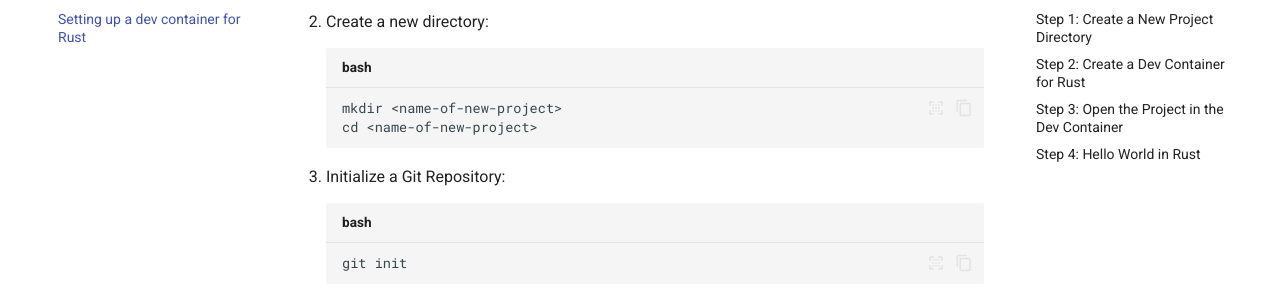
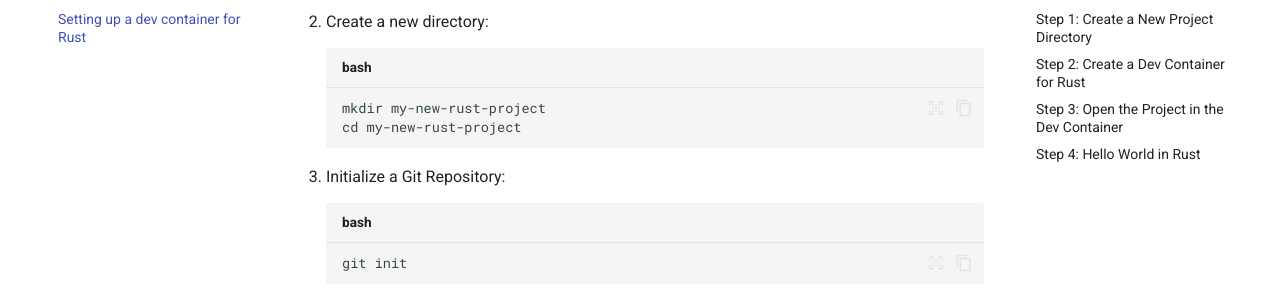
Before and after one commit to DinhDueDang/comp423-course-notes, an MkDocs documentation site: the page built from docs/tutorials/rust-setup.md, in a window 1280 px wide and 900 px high, scrolled down 542 px. Shown: the part 161-453 px from the top of the window. Built offline with MkDocs 1.6.1 and Material for MkDocs 9.7.7, drawn with Linux system fonts in a browser that asks for light colours.

Commit message:
added a name for the directory and fixed some list->bullet points errors

````diff
--- a/docs/tutorials/rust-setup.md
+++ b/docs/tutorials/rust-setup.md
@@ -19,8 +19,8 @@
 2. Create a new directory:
 
     ```title="bash"
-    mkdir <name-of-new-project>
-    cd <name-of-new-project>
+    mkdir my-new-rust-project
+    cd my-new-rust-project
     ```
 
 2. Initialize a Git Repository:
````
